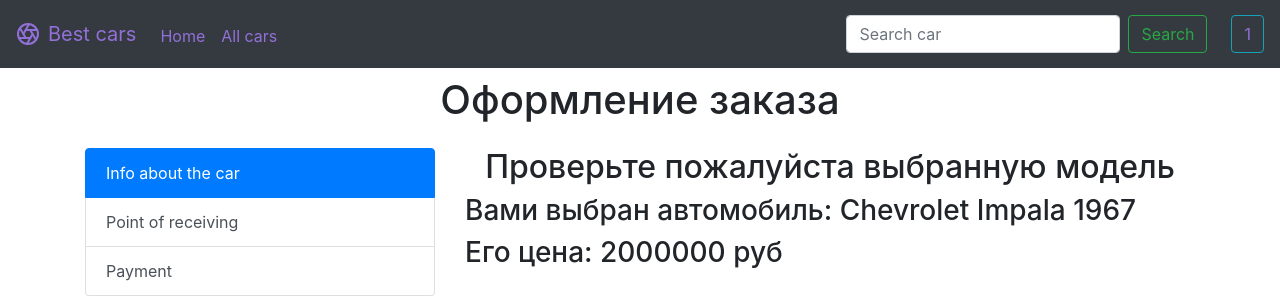
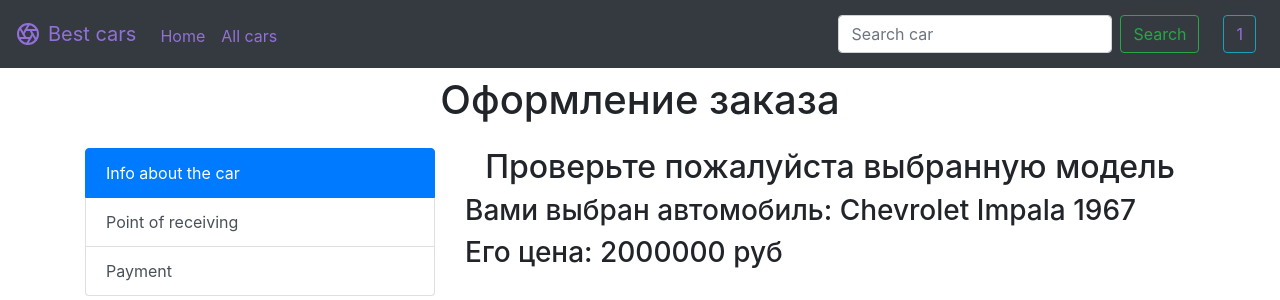
Before and after one commit to avmxmv/3, a Flask app: page /buy/1 in a window 1280 px wide. Shown: the top 300 px of the page. Run offline with Flask 2, Linux system fonts and the light colour scheme; a user stored in the database is signed in; data comes from the database, SQL or seed files in the repository; some libraries are stand-ins or nearby versions.

Commit message:
27.2 commit

```diff
--- a/templates/base.html
+++ b/templates/base.html
@@ -52,7 +52,7 @@
                     </button>
                 </form>
             </li>
-            <li class="nav-item mt-1"><a class="btn btn-outline-info" href="/profil" style="color: #9370D8">
+            <li class="nav-item mt-1 mr-2"><a class="btn btn-outline-info" href="/profil" style="color: #9370D8">
                 {{current_user.nickname}}</a></li>
         </ul>
         {% else %}
```
